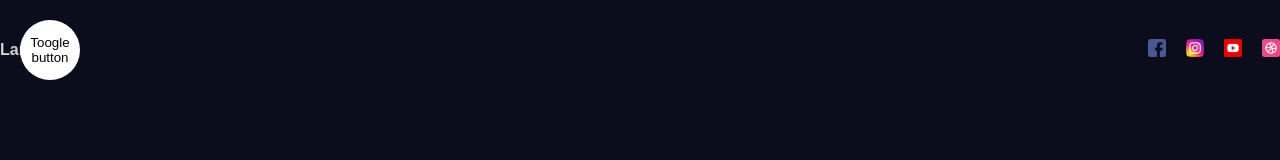
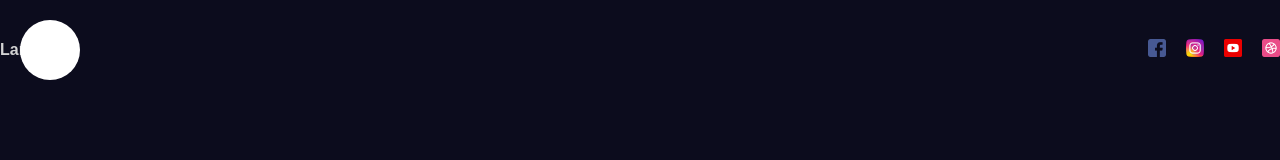
Before and after one commit to assilbekov/framer-animated-portfolio-course, a React (Vite) app: page / in a window 1280 px wide. Shown: the top 160 px of the page. Built offline with nearby package versions, Linux system fonts and the light colour scheme.

Commit message:
ToggleButton init svg

```diff
--- a/src/components/sidebar/toogleButton/ToggleButton.jsx
+++ b/src/components/sidebar/toogleButton/ToggleButton.jsx
@@ -3,7 +3,11 @@ import "./toggleButton.scss"
 export const ToggleButton = ({ setOpen }) => {
   return (
     <button onClick={() => setOpen(v => !v)}>
-      Toogle button
+      <svg width="23" height="23" viewBox="0 0 23 23">
+        <path strokeWidth="3" stroke="black" strokeLinecap="round" />
+        <path strokeWidth="3" stroke="black" strokeLinecap="round" />
+        <path strokeWidth="3" stroke="black" strokeLinecap="round" />
+      </svg>
     </button>
   )
 }
```
